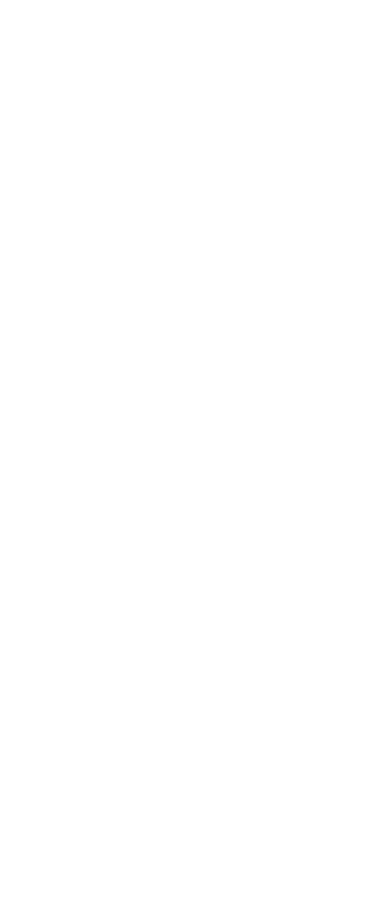
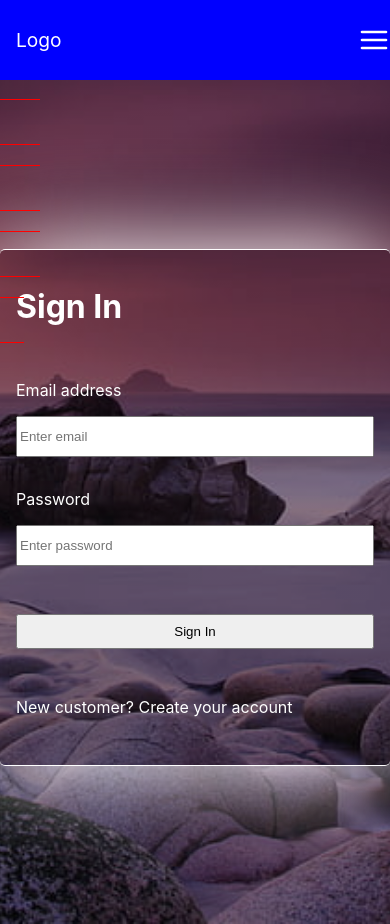
Before and after one commit to DanSimonson/tracker, a React (Create React App) app in the folder frontend/: page /login in a window 390 px wide. Before the commit this address had no page. Before the commit the page ends 844 px from the top, so only its background shows below. Built offline with nearby package versions, Linux system fonts and the light colour scheme.

Commit message:
started on responsive navbar

```diff
--- a/frontend/package.json
+++ b/frontend/package.json
@@ -8,8 +8,10 @@
     "@testing-library/react": "^11.2.7",
     "@testing-library/user-event": "^12.8.3",
     "axios": "^0.24.0",
+    "node-sass": "^6.0.1",
     "react": "^17.0.2",
     "react-dom": "^17.0.2",
+    "react-icons": "^4.3.1",
     "react-router-dom": "^6.1.1",
     "react-scripts": "4.0.3",
     "web-vitals": "^1.1.2"
--- a/frontend/src/App.js
+++ b/frontend/src/App.js
@@ -1,11 +1,17 @@
 //import logo from "./logo.svg";
 import React, { useEffect, useState } from "react";
+
 import "./App.css";
 //import axios from "axios";
 
 import { BrowserRouter as Router, Routes, Route } from "react-router-dom";
 import Products from "./Components/Products";
-import Home from "./Components/Home";
+import Home from "./Views/Home";
+import LoginPage from "./Views/LoginPage";
+import RegisterPage from "./Views/Register";
+import Navbar from "./Components/Navbar/Navbar";
+
+//import Home from "./Components/Home";
 //import data from "../../backend/data";
 
 function App() {
@@ -26,9 +32,12 @@
   // };
   return (
     <Router>
+      <Navbar />
       <Routes>
         <Route path="/" element={<Home />} />
-        <Route path="products" element={<Products />} />
+        {/*<Route path="/products" element={<Products />} />*/}
+        <Route path="/login" element={<LoginPage />} />
+        <Route path="/register" element={<RegisterPage />} />
       </Routes>
     </Router>
 
--- /dev/null
+++ b/frontend/src/Components/Login/LoginForm.js
@@ -0,0 +1,55 @@
+import React, { useState } from "react";
+import { Link } from "react-router-dom";
+import "./LoginForm.scss";
+
+export default function LoginForm() {
+  const [email, setEmail] = useState("");
+  const [password, setPassword] = useState("");
+  const submitHandler = (e) => {
+    e.preventDefault();
+    // TODO: sign in action
+  };
+  return (
+    <div className="full-screen-container">
+      <div className="topSpacer"></div>
+      <form className="form" onSubmit={submitHandler}>
+        <div>
+          <h1 className="firstFormh1">Sign In</h1>
+        </div>
+        <div>
+          <label htmlFor="email">Email address</label>
+          <input
+            type="email"
+            id="email"
+            placeholder="Enter email"
+            required
+            onChange={(e) => setEmail(e.target.value)}
+          ></input>
+        </div>
+        <div>
+          <label htmlFor="password">Password</label>
+          <input
+            type="password"
+            id="password"
+            placeholder="Enter password"
+            required
+            onChange={(e) => setPassword(e.target.value)}
+          ></input>
+        </div>
+        <div>
+          <label />
+          <button className="" type="submit">
+            Sign In
+          </button>
+        </div>
+        <div>
+          <label />
+          <div>
+            New customer? <Link to="/register">Create your account</Link>
+          </div>
+        </div>
+        <div className="bottomSpacer"></div>
+      </form>
+    </div>
+  );
+}
--- /dev/null
+++ b/frontend/src/Components/Login/LoginForm.scss
@@ -0,0 +1,51 @@
+/* Form */
+.form {
+  max-width: 60rem;
+  margin: 0 auto;
+  border-radius: 5px;
+  //border: 0.1px solid #fff; //none;
+  border-bottom: 0.1px solid #fff;
+  border-top: 0.1px solid #fff;
+  background: rgba(0, 0, 0, 0.1);
+  box-shadow: 0px 0px 100px #fff;
+  outline: none;
+  color: #fff;
+}
+.form > div {
+  display: flex;
+  flex-direction: column;
+  margin: 1rem;
+}
+.form label {
+  margin: 1rem 0;
+  display: block;
+}
+.form input {
+  height: 35px;
+  outline: none;
+}
+.form button {
+  height: 35px;
+  cursor: pointer;
+}
+.form a {
+  color: #fff;
+  text-decoration: none;
+}
+.topSpacer {
+  height: 20%;
+}
+.bottomSpacer {
+  height: 1rem;
+}
+.full-screen-container {
+  height: 100vh;
+  width: 100vw;
+  background-image: linear-gradient(rgba(0, 0, 0, 0.4), rgba(0, 0, 0, 0.4)),
+    url(images/bg-2.jpg);
+  background-position: center;
+  background-size: cover;
+  background-repeat: no-repeat;
+}
+//https://res.cloudinary.com/dmglopmul/image/upload/v1609475605/projectPhotos/mariposaweb/mariposaCounty.jpg
+//images/bg-2.jpg
--- /dev/null
+++ b/frontend/src/Components/Navbar/Navbar.js
@@ -0,0 +1,51 @@
+import React, { useState } from "react";
+import { FiMenu, FiX } from "react-icons/fi";
+import { Link } from "react-router-dom";
+import "./Navbar.scss";
+
+function Navbar() {
+  const [open, setOpen] = useState(false);
+
+  const handleClick = () => {
+    setOpen(!open);
+  };
+
+  const closeMenu = () => {
+    setOpen(false);
+  };
+
+  return (
+    <nav className="navbar">
+      <Link to="/" className="nav-logo" style={{ marginLeft: "1rem" }}>
+        Logo
+      </Link>
+      <div onClick={handleClick} className="nav-icon">
+        {open ? <FiX /> : <FiMenu />}
+      </div>
+      <ul className={open ? "nav-links active" : "nav-links"}>
+        <li className="nav-item">
+          <Link to="/" className="nav-link" onClick={closeMenu}>
+            Home
+          </Link>
+        </li>
+        <li className="nav-item">
+          <Link to="/about" className="nav-link" onClick={closeMenu}>
+            About
+          </Link>
+        </li>
+        <li className="nav-item">
+          <Link to="/shop" className="nav-link" onClick={closeMenu}>
+            Shop
+          </Link>
+        </li>
+        <li className="nav-item" style={{ marginRight: "1rem" }}>
+          <Link to="/contact" className="nav-link" onClick={closeMenu}>
+            Contact
+          </Link>
+        </li>
+      </ul>
+    </nav>
+  );
+}
+
+export default Navbar;
--- /dev/null
+++ b/frontend/src/Components/Navbar/Navbar.scss
@@ -0,0 +1,74 @@
+.navbar {
+  height: 80px;
+  width: 100vw;
+  background: blue;
+  color: white;
+  display: flex;
+  justify-content: space-between;
+  align-items: center;
+  padding: 0 0 0 0; /*0 2rem;*/
+  //padding-right: 2rem;
+  font-size: 1.2rem;
+  //margin-top: 5rem;
+}
+
+.nav-logo {
+  text-decoration: none;
+  color: white;
+}
+
+.nav-links {
+  display: grid;
+  grid-template-columns: repeat(4, auto);
+  grid-gap: 20px;
+  list-style: none;
+  //margin-right: 2px;
+}
+
+.nav-link {
+  text-decoration: none;
+  color: white;
+  transition: 0.3s all;
+}
+
+.nav-link:hover {
+  color: red;
+}
+
+.nav-icon {
+  display: none;
+  font-size: 2rem;
+  cursor: pointer;
+}
+
+@media only screen and (max-width: 500px) {
+  .navbar {
+    position: relative;
+  }
+
+  .nav-links {
+    display: flex;
+    flex-direction: column;
+    position: absolute;
+    text-align: center;
+    width: 100%;
+    top: 80px;
+    left: -100%;
+    transition: 0.5s all;
+  }
+
+  .nav-links.active {
+    background: blue;
+    left: 0;
+  }
+
+  .nav-item {
+    padding: 10px 0;
+    border-top: 1px solid red;
+    border-bottom: 1px solid red;
+  }
+
+  .nav-icon {
+    display: flex;
+  }
+}
--- a/frontend/src/Components/Home.js
+++ b/frontend/src/Views/Home.js
@@ -1,6 +1,8 @@
 import React, { useEffect, useState } from "react";
-import Products from "./Products";
+import Products from "../Components/Products";
+import LoginForm from "../Components/Login/LoginForm";
 import axios from "axios";
+
 function Home() {
   const [prod, setProd] = useState([]);
   const [loading, setLoading] = useState([false]);
@@ -19,18 +21,23 @@
       setLoading(false);
     }
   }, []);
+
+  // <div>
+  //   <Products prod={prod} loading={loading} />
+  // </div>
+
   return (
+    <>
       <div>
         {loading ? (
           <h1>LOADING...</h1>
         ) : error ? (
           <h1>Error...</h1>
         ) : (
-        <div>
-          <Products prod={prod} loading={loading} />
-        </div>
+          <h1>test</h1>
         )}
       </div>
+    </>
   );
 }
 
--- /dev/null
+++ b/frontend/src/Views/LoginPage.js
@@ -0,0 +1,11 @@
+import React from "react";
+import LoginForm from "../Components/Login/LoginForm";
+function LoginPage() {
+  return (
+    <div>
+      <LoginForm />
+    </div>
+  );
+}
+
+export default LoginPage;
--- /dev/null
+++ b/frontend/src/Views/Register.js
@@ -0,0 +1,11 @@
+import React from "react";
+
+function Register() {
+  return (
+    <div>
+      <h3>Register</h3>
+    </div>
+  );
+}
+
+export default Register;
```
Also changed, not shown: frontend/src/Components/Login/images/bg-2.jpg (added), 1 other file (tests, documents, lock files or other folders). Lines whose indentation alone changed are shown as unchanged.
